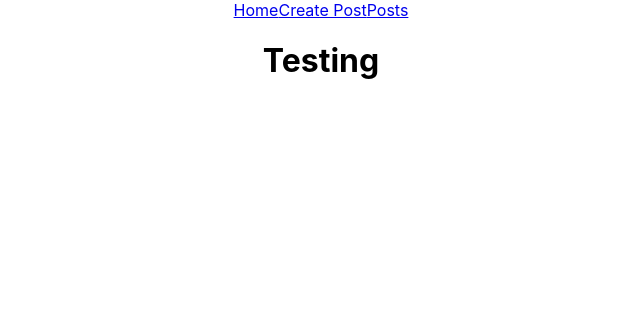
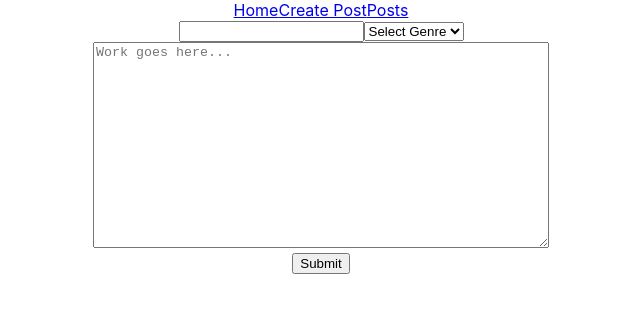
Before and after one commit to ashleyfrancisco06/scribblr, a React (Create React App) app: page /createPost in a window 1280 px wide. Shown: the top 312 px of the page, without its empty margins (319-959 px from the left). Built offline with nearby package versions, Linux system fonts and the light colour scheme.

Commit message:
add form field to submit post

```diff
--- a/package.json
+++ b/package.json
@@ -28,7 +28,6 @@
     "not ie <= 11",
     "not op_mini all"
   ],
-<<<<<<< HEAD
   "description": "## Project Description",
   "main": "index.js",
   "repository": {
@@ -38,9 +37,4 @@
   "keywords": [],
   "author": "",
   "license": "ISC"
-=======
-  "devDependencies": {
-    "nodemon": "^1.18.9"
-  }
->>>>>>> c101a1da41c316c779cd9f37b09641c586fdf455
 }
--- /dev/null
+++ b/src/components/CreateForm/CreateForm.css
@@ -0,0 +1,4 @@
+.postContent {
+    height: 200px;
+    width: 450px;
+}
--- /dev/null
+++ b/src/components/CreateForm/CreateForm.js
@@ -0,0 +1,46 @@
+import React, {Component} from 'react'
+import './CreateForm.css'
+
+class CreateForm extends Component {
+    constructor() {
+        super()
+        this.state = {
+            value: ''
+        }
+    }
+
+    handleSubmit = (event) => {
+        alert(`You have chosen ${this.state.value}`)
+        event.preventDefault()
+    }
+
+    handleChange = (event) => {
+        this.setState({
+            value: event.target.value
+        })
+    }
+
+
+
+    render() {
+        return (
+                <form id='post-form' onSubmit={this.handleSubmit} onChange={this.handleChange}>
+                    <input type='text' />
+                    <select form='post-form' className='postDropdownSelect'>
+                        <option value={this.state.value}>Select Genre</option>
+                        <option value='short story'>Short Story</option>
+                        <option value='poetry'>Poetry</option>
+                        <option value='essay'>Essay</option>
+                        <option value='misc'>Misc</option>
+                    </select>
+                    <br />
+                    {/* <input type='text' className='postContent' /> */}
+                    <textarea form='post-form' defaultValue='' placeholder='Work goes here...' className='postContent'></textarea>
+                    <br />
+                    <input type='submit' className='submitContent' />
+                </form>
+        )
+    }
+}
+
+export default CreateForm
--- a/src/components/CreatePost/CreatePost.js
+++ b/src/components/CreatePost/CreatePost.js
@@ -1,4 +1,5 @@
 import React, {Component} from 'react'
+import CreateForm from '../CreateForm/CreateForm'
 
 class CreatePost extends Component {
     constructor() {
@@ -7,7 +8,7 @@ class CreatePost extends Component {
     render() {
         return (
             <div className='createPost'>
-                <h1>Testing</h1>
+                <CreateForm />
             </div>
         )
     }
```
